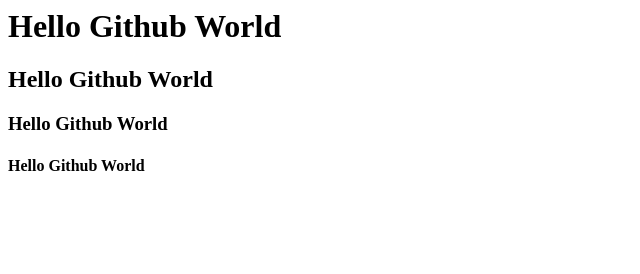
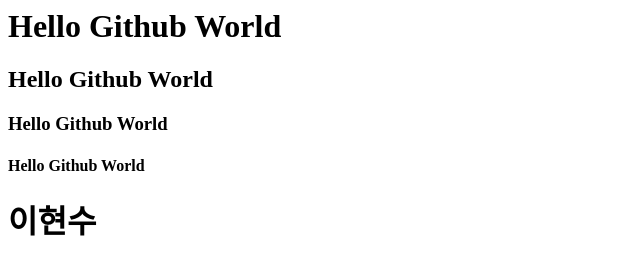
Before and after one commit to AIminions/test, a plain HTML site: page index.html in a window 1280 px wide. Shown: the whole page, without its empty margins (0-640 px from the left). Drawn offline with Linux system fonts and the light colour scheme.

Commit message:
Update index.html

```diff
--- a/index.html
+++ b/index.html
@@ -2,3 +2,5 @@
 <h2>Hello Github World</h2>
 <h3>Hello Github World</h3>
 <h4>Hello Github World</h4>
+
+<h1> 이현수 </h1>
```
